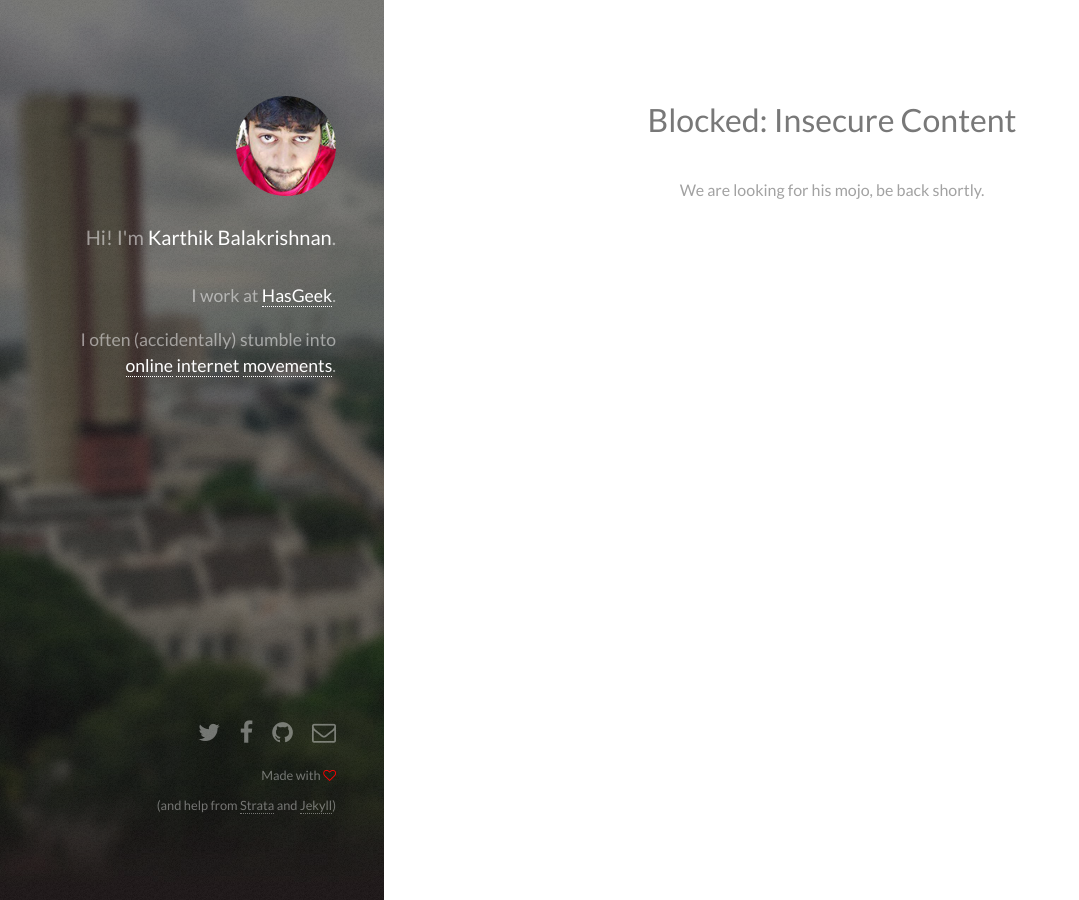
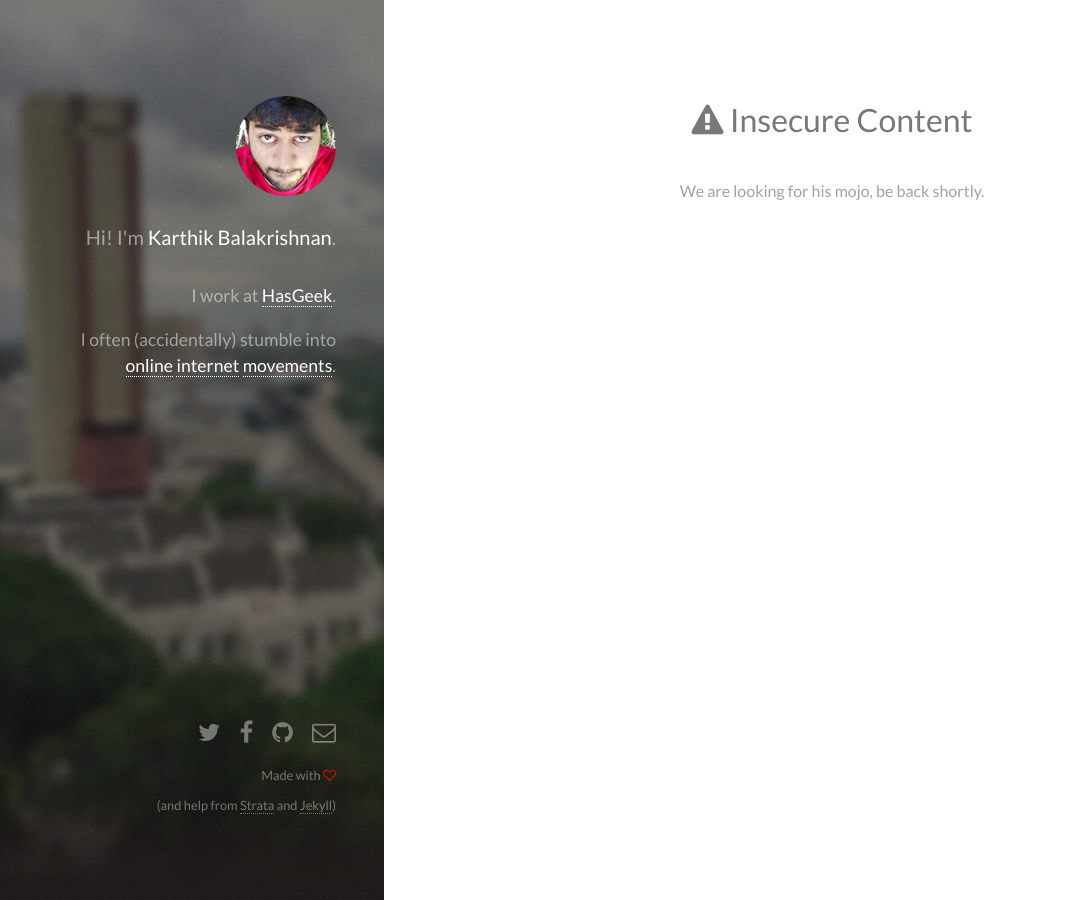
Before and after one commit to karthikb351/karthikb351, a Jekyll site: the page built from index.html, in a window 1280 px wide. Shown: the whole page, without its empty margins (0-1079 px from the left). Built offline with Jekyll 4.4.1, drawn with Linux system fonts in a browser that asks for light colours; comment, search, counter and statistics services are not loaded.

Commit message:
Updated warning

```diff
--- a/index.html
+++ b/index.html
@@ -2,6 +2,6 @@
 layout: default
 ---
 <section id="one" style="text-align: center;">
-  <h1>Blocked: Insecure Content</h1>
+  <h1><i class="icon fa-exclamation-triangle"></i> Insecure Content</h1>
   <p>We are looking for his mojo, be back shortly.</p>
 </section>
```
